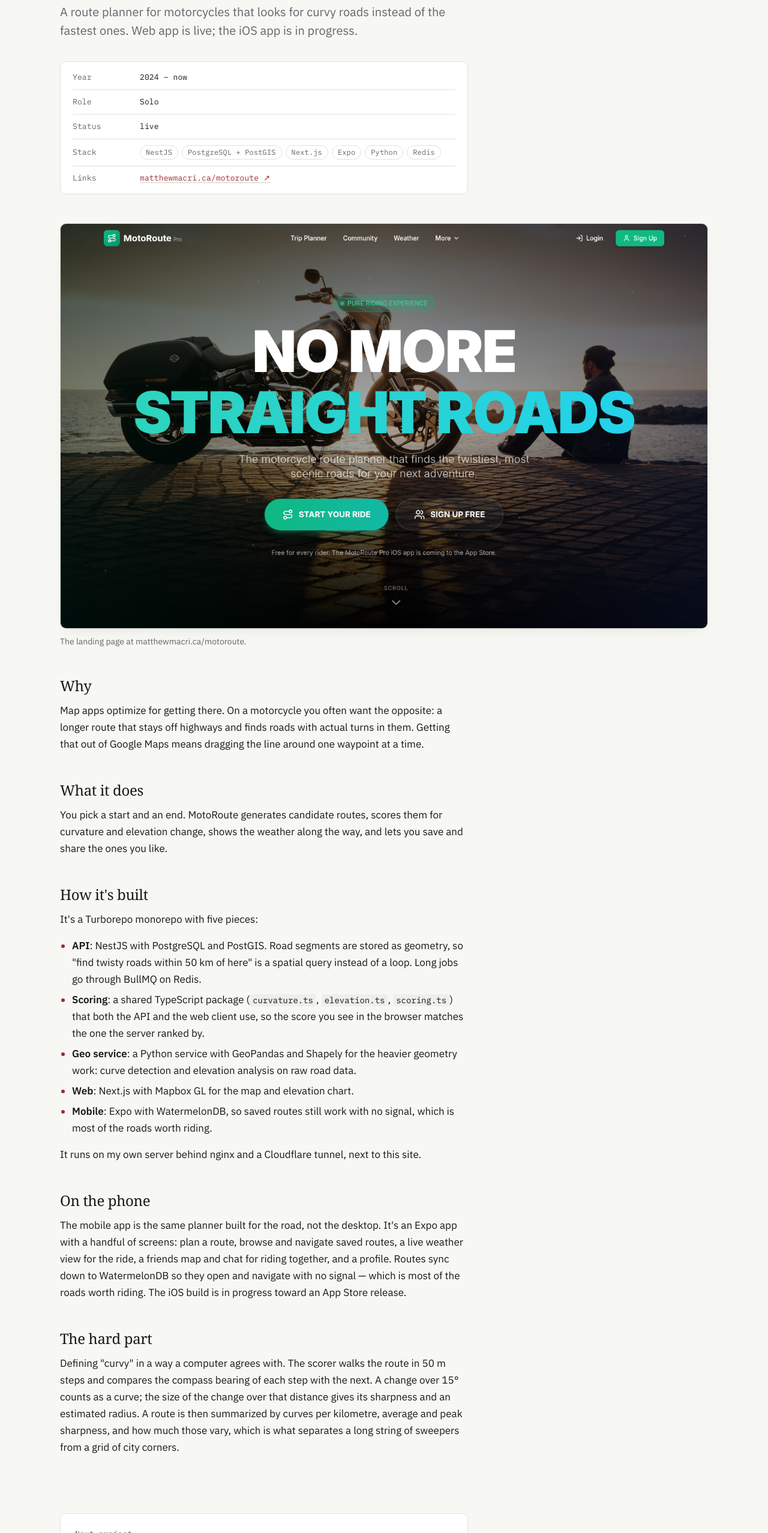
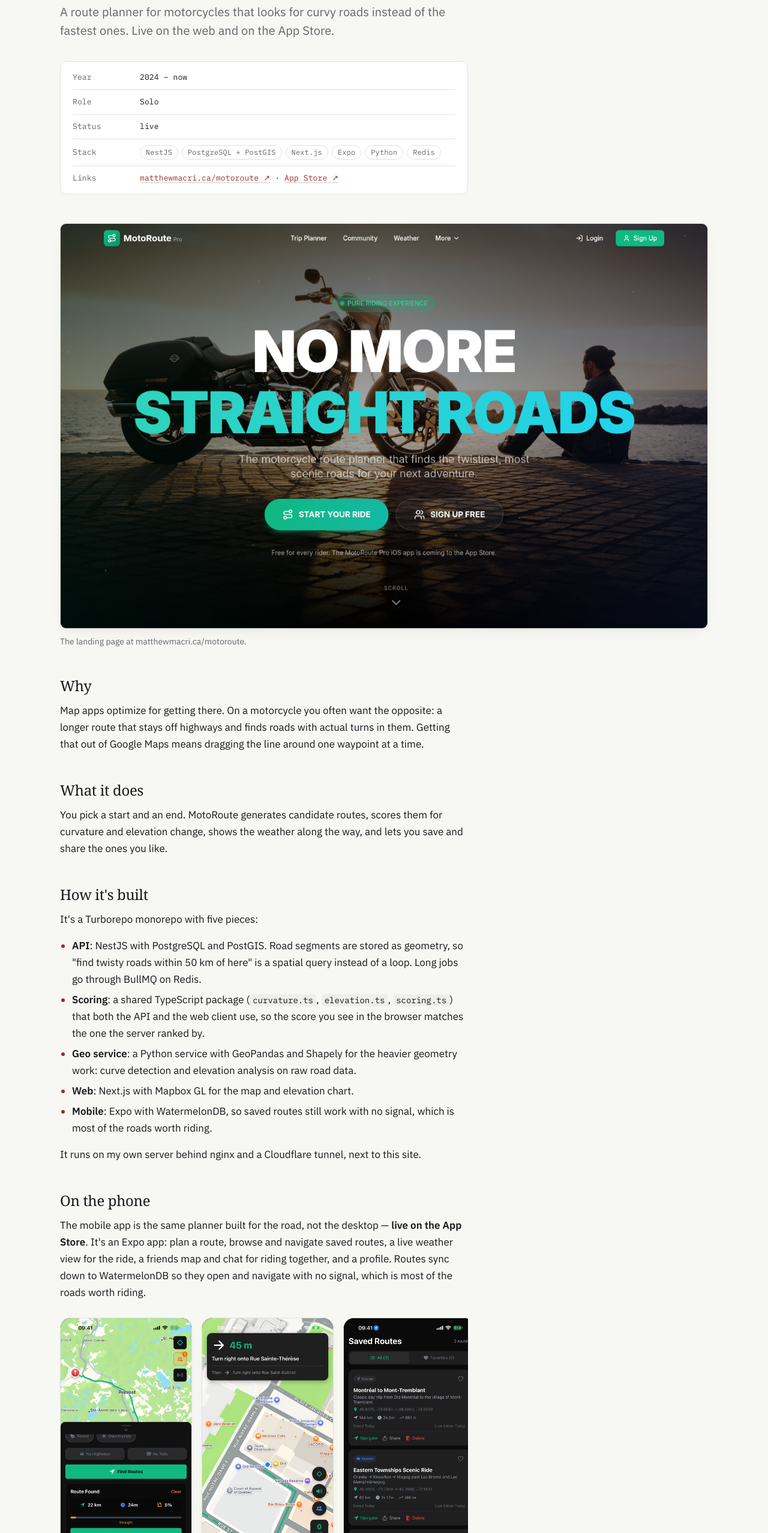
Before and after one commit to MatthewMacri/matthewmacri.ca, an Astro site: page /work/motoroute-pro in a window 1280 px wide. Shown: the part 245-2800 px from the top of the page at 60% size. Built offline with nearby package versions, Linux system fonts and the light colour scheme; Astro itself is replaced by a stand-in of ours.

Commit message:
MotoRoute: iOS app is live — add App Store link and screenshots
MotoRoute Pro shipped to the App Store (id6756211927). Add the store
link, a PhoneShots gallery of the published app screenshots, and a links
schema field for app-store URLs. Update copy from 'in progress' to live.

Co-Authored-By: Claude Opus 4.8 <noreply@anthropic.com>

```diff
--- /dev/null
+++ b/src/components/PhoneShots.astro
@@ -0,0 +1,63 @@
+---
+import { Image } from 'astro:assets';
+
+// Loads every screenshot in a folder under src/assets and renders them as a
+// scrollable row of phone screens. `dir` is relative to src/assets.
+interface Props {
+  dir: string;
+  labels?: Record<string, string>;
+}
+
+const { dir, labels = {} } = Astro.props;
+
+const all = import.meta.glob<{ default: ImageMetadata }>('/src/assets/**/*.{png,jpg,jpeg,webp}', { eager: true });
+const shots = Object.entries(all)
+  .filter(([path]) => path.includes(`/assets/${dir}/`))
+  .sort(([a], [b]) => a.localeCompare(b))
+  .map(([path, mod]) => {
+    const key = path.split('/').pop()!.replace(/\.[^.]+$/, '').replace(/^\d+_/, '');
+    return { img: mod.default, label: labels[key] ?? key.replace(/_/g, ' ') };
+  });
+---
+
+<div class="phone-shots" role="list">
+  {shots.map(({ img, label }) => (
+    <figure role="listitem">
+      <Image src={img} alt={label} widths={[260, 520]} sizes="220px" loading="lazy" />
+      <figcaption>{label}</figcaption>
+    </figure>
+  ))}
+</div>
+
+<style>
+  .phone-shots {
+    display: flex;
+    gap: 16px;
+    overflow-x: auto;
+    margin: 28px 0;
+    padding-bottom: 10px;
+    scroll-snap-type: x mandatory;
+    -webkit-overflow-scrolling: touch;
+  }
+  .phone-shots figure {
+    margin: 0;
+    flex: 0 0 auto;
+    width: 220px;
+    scroll-snap-align: start;
+  }
+  .phone-shots :global(img) {
+    width: 100%;
+    height: auto;
+    border: 1px solid var(--rule);
+    border-radius: 18px;
+    box-shadow: var(--shadow);
+    background: #000;
+  }
+  .phone-shots figcaption {
+    margin-top: 10px;
+    text-align: center;
+    font: 12px/18px var(--mono);
+    color: var(--muted);
+    text-transform: capitalize;
+  }
+</style>
--- a/src/content.config.ts
+++ b/src/content.config.ts
@@ -19,6 +19,7 @@ const projects = defineCollection({
         .object({
           live: z.string().url().optional(),
           repo: z.string().optional(), // owner/name on GitHub, public repos only
+          app: z.string().url().optional(), // App Store / Play Store listing
         })
         .default({}),
       tier: z.union([z.literal(1), z.literal(2)]),
--- a/src/content/projects/motoroute-pro.mdx
+++ b/src/content/projects/motoroute-pro.mdx
@@ -1,7 +1,7 @@
 ---
 title: MotoRoute Pro
-summary: A route planner for motorcycles that looks for curvy roads instead of the fastest ones. Web app is live; the iOS app is in progress.
-summaryFr: Un planificateur d’itinéraires pour la moto qui cherche les routes sinueuses plutôt que les plus rapides. L’app web est en ligne; l’app iOS est en cours.
+summary: A route planner for motorcycles that looks for curvy roads instead of the fastest ones. Live on the web and on the App Store.
+summaryFr: "Un planificateur d’itinéraires pour la moto qui cherche les routes sinueuses plutôt que les plus rapides. En ligne sur le web et sur l’App Store."
 year: 2024 – now
 role: Solo
 context: personal
@@ -9,6 +9,7 @@ stack: [NestJS, PostgreSQL + PostGIS, Next.js, Expo, Python, Redis]
 status: live
 links:
   live: https://matthewmacri.ca/motoroute
+  app: https://apps.apple.com/ca/app/motoroute-pro/id6756211927
 tier: 1
 order: 1
 cover:
@@ -16,6 +17,8 @@ cover:
   alt: MotoRoute Pro landing page with a motorcycle parked by the water at sunset.
   caption: The landing page at matthewmacri.ca/motoroute.
 ---
+
+import PhoneShots from '../../components/PhoneShots.astro';
 
 ## Why
 
@@ -46,11 +49,15 @@ It runs on my own server behind nginx and a Cloudflare tunnel, next to this site
 
 ## On the phone
 
-The mobile app is the same planner built for the road, not the desktop. It's an Expo app with a handful
-of screens: plan a route, browse and navigate saved routes, a live weather view for the ride, a friends
+The mobile app is the same planner built for the road, not the desktop — **live on the App Store**. It's
+an Expo app: plan a route, browse and navigate saved routes, a live weather view for the ride, a friends
 map and chat for riding together, and a profile. Routes sync down to WatermelonDB so they open and
-navigate with no signal — which is most of the roads worth riding. The iOS build is in progress toward an
-App Store release.
+navigate with no signal, which is most of the roads worth riding.
+
+<PhoneShots
+  dir="motoroute-app"
+  labels={{ plan_route: 'Plan a route', navigation: 'Navigation', saved_routes: 'Saved routes', weather: 'Weather', friends_map: 'Friends map', chat: 'Chat' }}
+/>
 
 ## The hard part
 
--- a/src/pages/work/[slug].astro
+++ b/src/pages/work/[slug].astro
@@ -52,13 +52,17 @@ const jsonLd = {
         <div><dt>Role</dt><dd>{d.role}</dd></div>
         <div><dt>Status</dt><dd>{d.status}</dd></div>
         <div><dt>Stack</dt><dd><ul class="chips">{d.stack.map((x) => <li>{x}</li>)}</ul></dd></div>
-        {(d.links.live || d.links.repo) && (
+        {(d.links.live || d.links.repo || d.links.app) && (
           <div>
             <dt>Links</dt>
             <dd>
-              {d.links.live && <a href={d.links.live}>{new URL(d.links.live).host}{new URL(d.links.live).pathname.replace(/\/$/, '')} ↗</a>}
-              {d.links.live && d.links.repo && ' · '}
-              {d.links.repo && <a href={`https://github.com/${d.links.repo}`}>GitHub ↗</a>}
+              {[
+                d.links.live && <a href={d.links.live}>{new URL(d.links.live).host}{new URL(d.links.live).pathname.replace(/\/$/, '')} ↗</a>,
+                d.links.app && <a href={d.links.app}>App Store ↗</a>,
+                d.links.repo && <a href={`https://github.com/${d.links.repo}`}>GitHub ↗</a>,
+              ]
+                .filter(Boolean)
+                .map((el, i) => (i === 0 ? el : <>{' · '}{el}</>))}
             </dd>
           </div>
         )}
```
Also changed, not shown: src/assets/motoroute-app/01_plan_route.png (added), src/assets/motoroute-app/02_navigation.png (added), src/assets/motoroute-app/03_saved_routes.png (added), src/assets/motoroute-app/04_weather.png (added), src/assets/motoroute-app/05_friends_map.png (added), src/assets/motoroute-app/07_chat.png (added).
